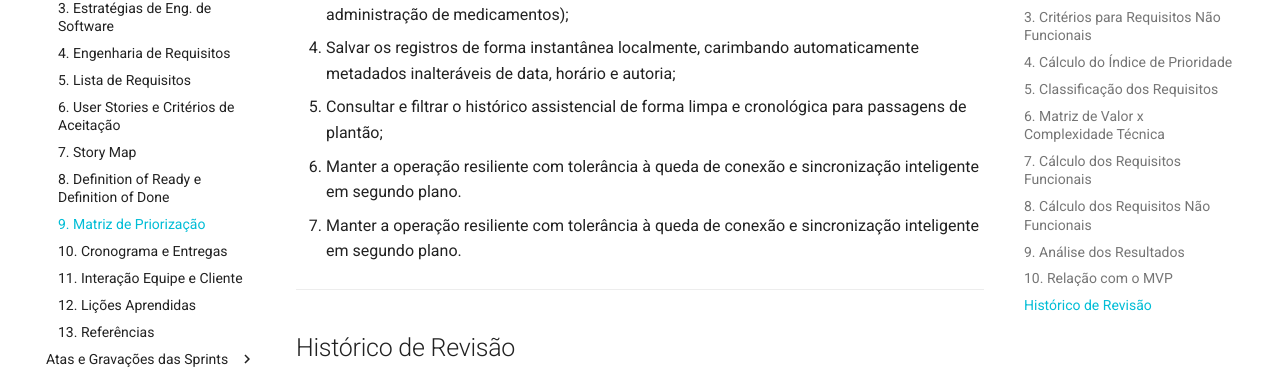
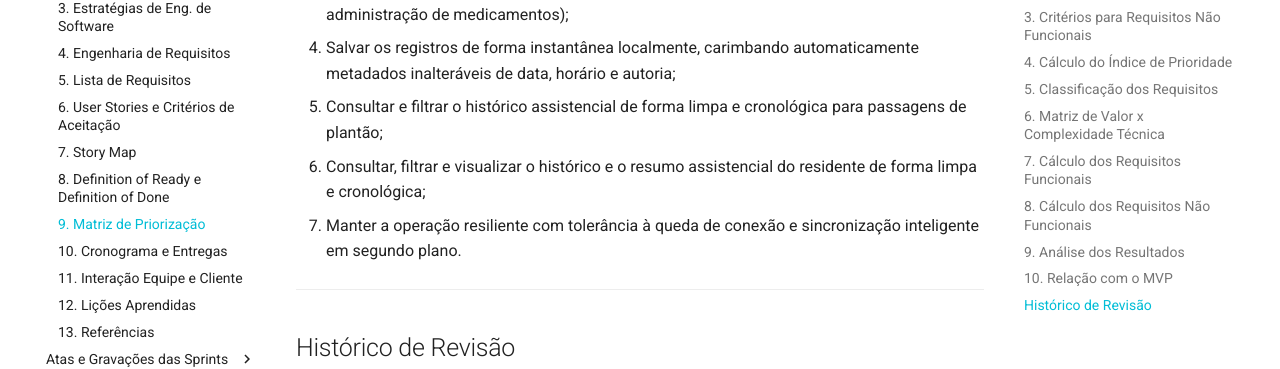
Before and after one commit to mdsreq-fga-unb/REQ-2026.1-T01-VitalTech, an MkDocs documentation site: the page built from docs/visao/priorizacao.md, in a window 1280 px wide and 900 px high, scrolled down 10962 px. Shown: the part 216-585 px from the top of the window. Built offline with MkDocs 1.6.1 and Material for MkDocs 9.7.7, drawn with Linux system fonts in a browser that asks for light colours.

Commit message:
Refatora MVP

```diff
--- a/docs/visao/priorizacao.md
+++ b/docs/visao/priorizacao.md
@@ -246,7 +246,7 @@ Desta forma, a jornada mínima de valor homologada para o MVP do VitalTech conte
 3. Registrar informações assistenciais fundamentais (sinais vitais, rotinas diárias e administração de medicamentos);
 4. Salvar os registros de forma instantânea localmente, carimbando automaticamente metadados inalteráveis de data, horário e autoria;
 5. Consultar e filtrar o histórico assistencial de forma limpa e cronológica para passagens de plantão;
-6. Manter a operação resiliente com tolerância à queda de conexão e sincronização inteligente em segundo plano.
+6. Consultar, filtrar e visualizar o histórico e o resumo assistencial do residente de forma limpa e cronológica;
 7. Manter a operação resiliente com tolerância à queda de conexão e sincronização inteligente em segundo plano.
 ---
 
```
